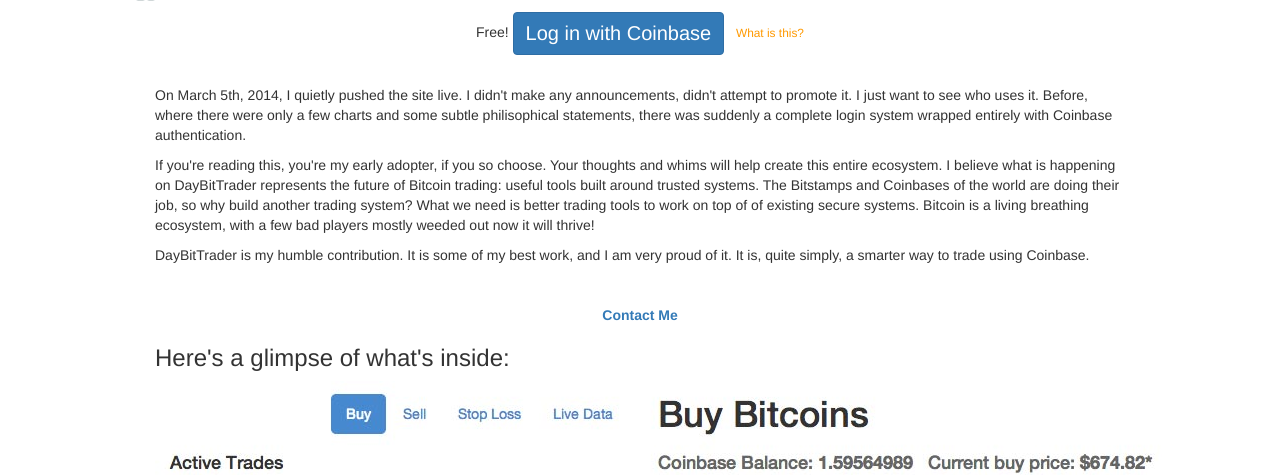
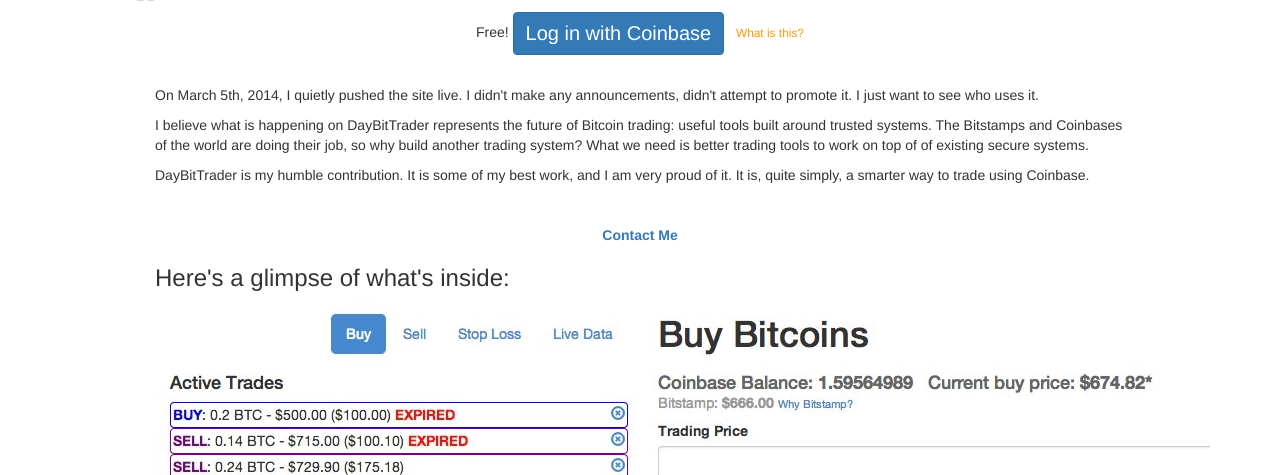
Before and after one commit to wayfarer/daybittrader, a Django app: template base/dbtrade/templates/about.html in a window 1280 px wide. Shown: the part 83-558 px from the top of the page. Run offline with Django 3.2, Linux system fonts and the light colour scheme; the template is opened without the code that fills it, so the values that code supplies are empty; some libraries are stand-ins or nearby versions.

Commit message:
Updated copy on about.

```diff
--- a/base/dbtrade/templates/about.html
+++ b/base/dbtrade/templates/about.html
@@ -8,13 +8,13 @@
 	<div class="col-md-10">
 		<p>&nbsp;</p>
 		<p>On March 5th, 2014, I quietly pushed the site live. I didn't make any announcements, didn't attempt to promote it.
-			I just want to see who uses it.  Before, where there were only a few charts and some subtle philisophical statements,
-			there was suddenly a complete login system wrapped entirely with Coinbase authentication.</p>
-		<p>If you're reading this, you're my early adopter, if you so choose.  Your thoughts and whims will help create this
-			entire ecosystem. I believe what is happening on DayBitTrader represents the future of Bitcoin trading: useful tools
+			I just want to see who uses it.<!-- Before, where there were only a few charts and some subtle philisophical statements,
+			there was suddenly a complete login system wrapped entirely with Coinbase authentication.--></p>
+		<p><!--If you're reading this, you're my early adopter, if you so choose.  Your thoughts and whims will help create this
+			entire ecosystem. -->I believe what is happening on DayBitTrader represents the future of Bitcoin trading: useful tools
 			built around trusted systems. The Bitstamps and Coinbases of the world are doing their job, so why build another
-			trading system?  What we need is better trading tools to work on top of of existing secure systems.  Bitcoin is a
-			living breathing ecosystem, with a few bad players mostly weeded out now it will thrive!</p>
+			trading system?  What we need is better trading tools to work on top of of existing secure systems.<!-- Bitcoin is a
+			living breathing ecosystem, with a few bad players mostly weeded out now it will thrive!--></p>
 		<p>DayBitTrader is my humble contribution. It is some of my best work, and I am very proud of it.
 			It is, quite simply, a smarter way to trade using Coinbase.</p>
 		<p>&nbsp;</p>
```
